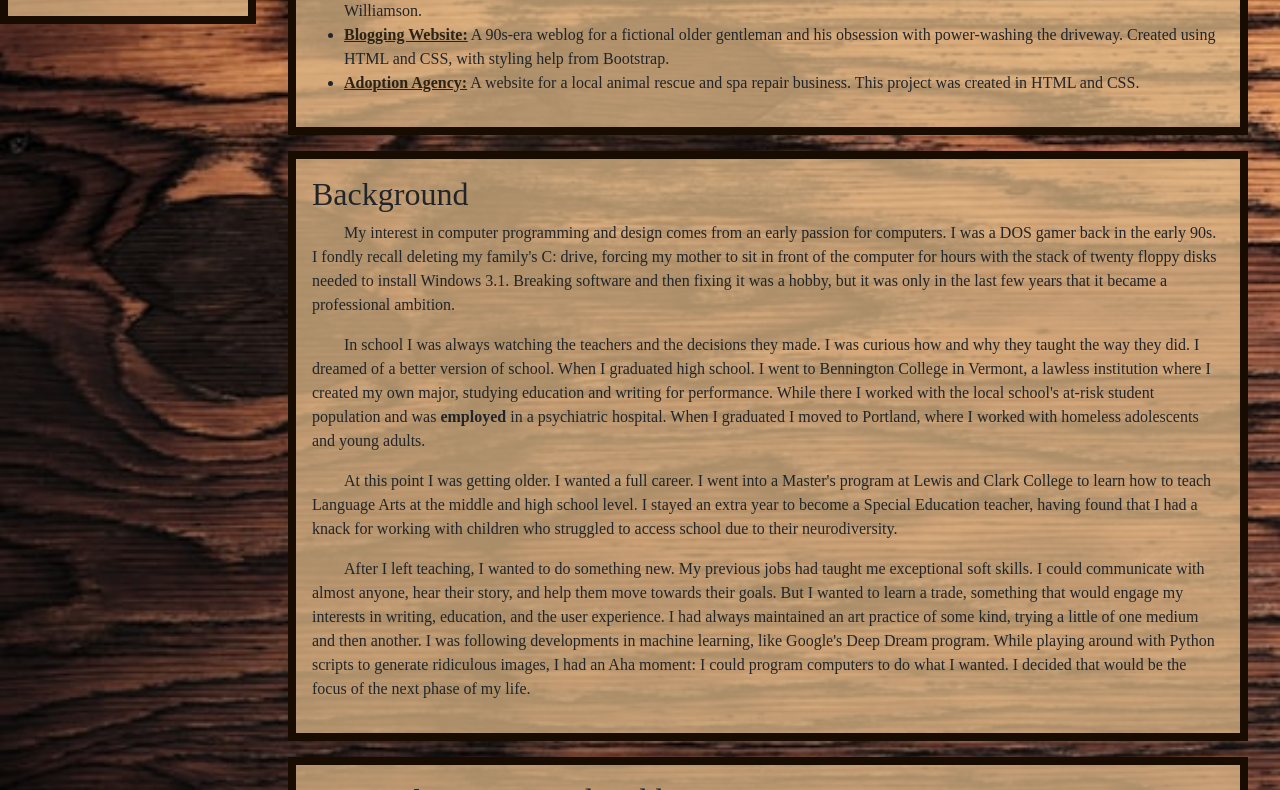
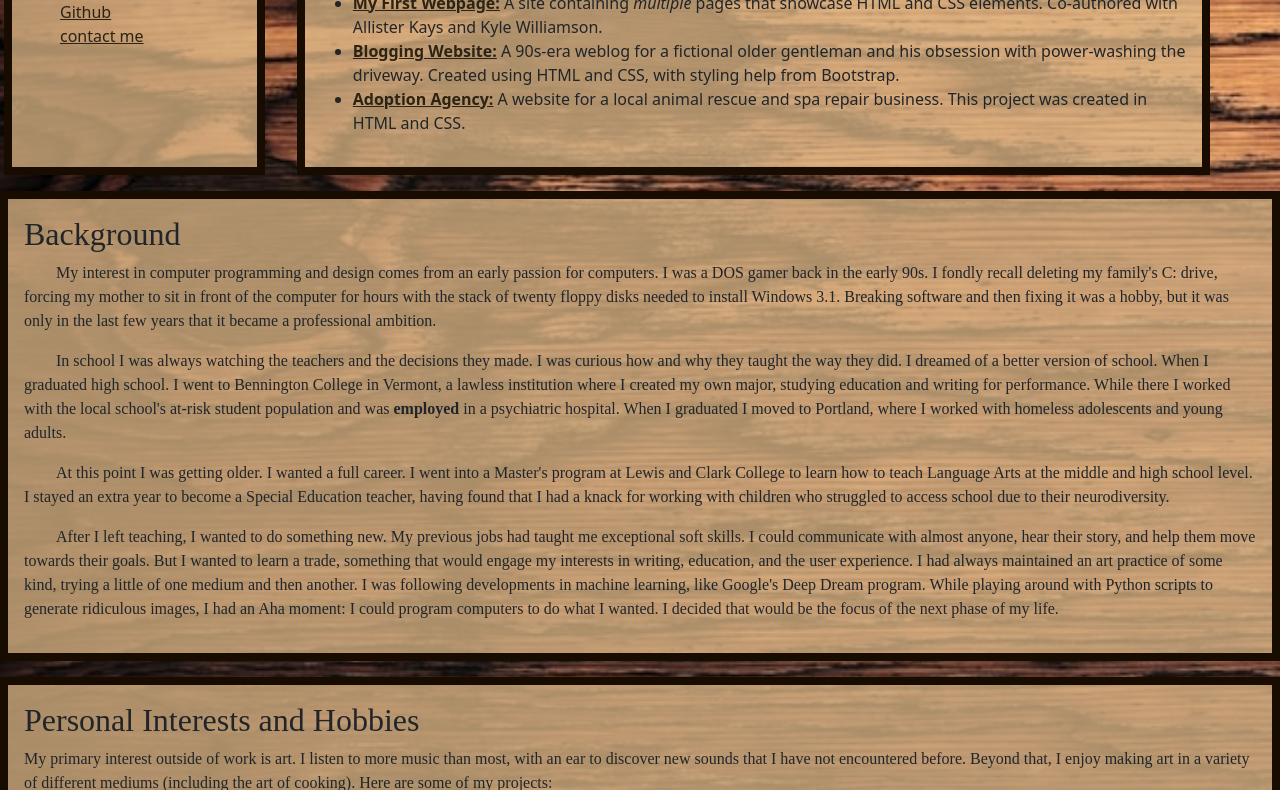
Before and after one commit to jbpawlik/portfolio, a plain HTML site: page index.html in a window 1280 px wide. Shown: the part 539-1329 px from the top of the page. Drawn offline with Linux system fonts and the light colour scheme.

Commit message:
re-class projects and set next to sidebar

```diff
--- a/css/styles.css
+++ b/css/styles.css
@@ -1,5 +1,6 @@
 body {
-  background-size:cover
+  background-repeat: repeat-y;
+  background-size: cover;
 }
 
 .intro {
@@ -20,13 +21,21 @@ body {
 .intro img {
   width: 100%;
 }
-
-.row {
-
+.active {
+  margin: 1em;
+  float:right;
+  box-sizing: border-box;
+  background-color: rgb(222, 184, 135, .75);
+  width:70%;
+  text-align: left;
+  display: flexbox;
+  justify-content: left;
+  padding:1em;
+  border: .5em solid rgba(24, 12, 1);
 }
 
-
 .sidebar {
+  margin:1em;
   float:left;
   box-sizing: border-box;
   background-color: rgb(222, 184, 135, .75);
@@ -38,10 +47,12 @@ body {
   border: .5em solid rgba(24, 12, 1);
 }
 
+
+
 .sidebar ul {
   list-style-type: none;
-  margin:0;
-  padding:0;
+  margin:1em;
+  padding:1em;
 }
 
 
@@ -50,7 +61,7 @@ a {
 }
 
 .boxen {
-  width: 75%;
+  width: 100%;
   background-color: rgb(222, 184, 135, .75);
   margin-bottom:1em;
   margin-right:2em;
@@ -58,7 +69,7 @@ a {
   font-family: 'Times New Roman', Times, serif;
   padding:1em;
   border: .5em solid rgba(24, 12, 1);
-  float:right;
+
   box-sizing: border-box;
 }
 
--- a/index.html
+++ b/index.html
@@ -22,13 +22,10 @@
           <p>I am a computer programmer based out of Portland, Oregon. This site collects my active projects, my personal and professional background, and what I do when I am not working. Please <a href="mailto:james.benjamin.pawlik@gmail.com">contact me</a> with positive feedback, offers of employment, and any questions you might have.</p>
         </div>
       </div>
-
-
     </div>
     </div>
-    </div>
-    <div class="sidebar">
-      <strong>Resources</strong>
+    <div class="row">
+      <div class="sidebar" class="col-sm-5"><strong>Resources</strong>
         <ul>
           <li>
             <a href="http://github.com/reduxredux">Github</a>
@@ -38,7 +35,7 @@
           </li>
         </ul>
       </div>
-    <div class="boxen">
+      <div class="active" class="col-sm-7">
         <h2>Active Projects</h2>
           <ul>
             <li>
@@ -51,8 +48,11 @@
               <a href="https://reduxredux.github.io/animal-adoption/"><strong>Adoption Agency:</strong></a> A website for a local animal rescue and spa repair business. This project was created in HTML and CSS.
             </li>
           </ul>
+      </div>
 
     </div>
+    </div>
+
     <div class="boxen">
       <h2>Background</h2>
       <p>
```
Lines whose indentation alone changed are shown as unchanged.
